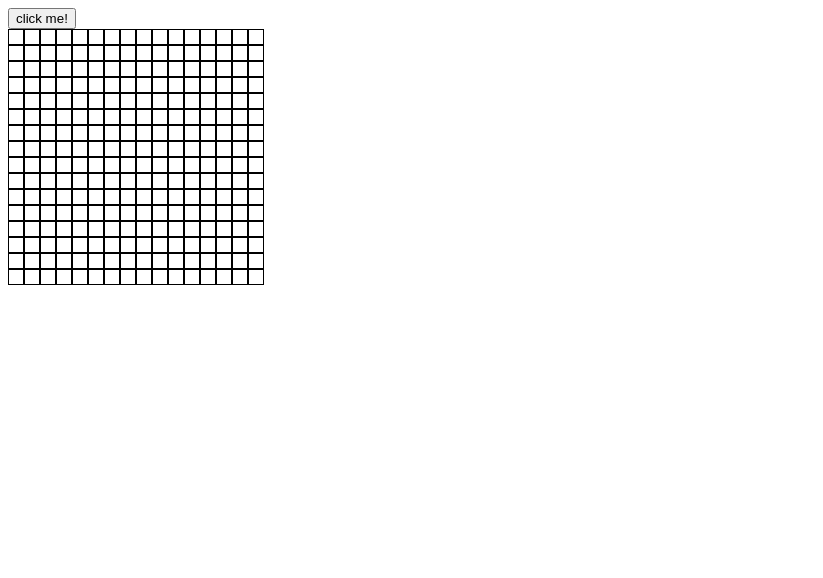
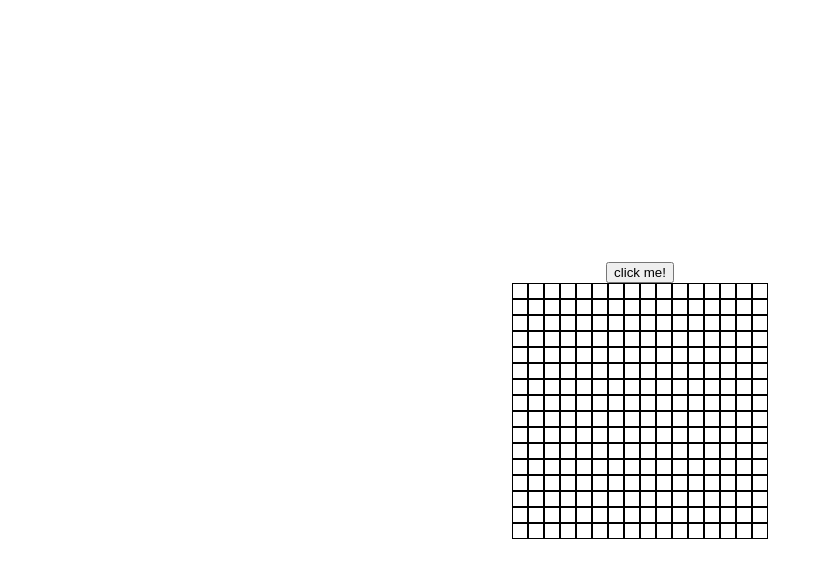
Before and after one commit to winterbarry/etch-a-sketch, a plain HTML site: page index.html in a window 1280 px wide. Shown: the whole page, without its empty margins (0-823 px from the left). Drawn offline with Linux system fonts and the light colour scheme.

Commit message:
added styles to center grid and button

```diff
--- a/styles.css
+++ b/styles.css
@@ -1,3 +1,12 @@
+body {
+    display: flex;
+    flex-direction: column;
+    align-items: center;
+    justify-content: center;
+    height: 100vh;
+    margin: 0;
+}
+
 #container {
     display: flex;
     flex-wrap: wrap;
@@ -12,10 +21,10 @@
 
 .square:hover {
     background-color: aqua;
-    transition: all 0s;
 }
 
 .secondSquare {
+    box-sizing: border-box;
     border: 1px solid black;
 }
 
```
